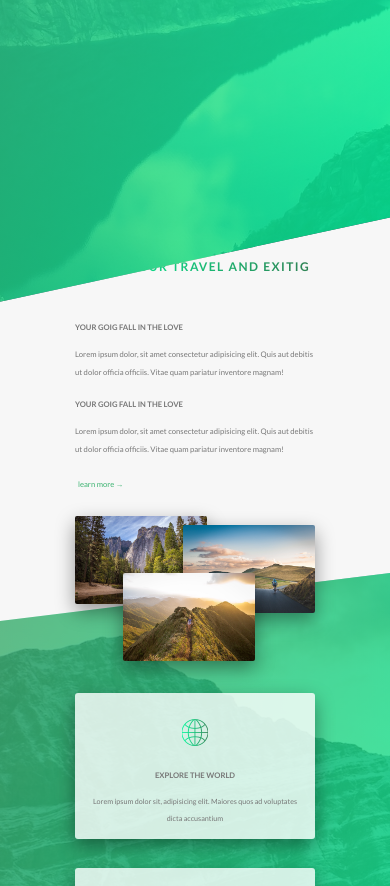
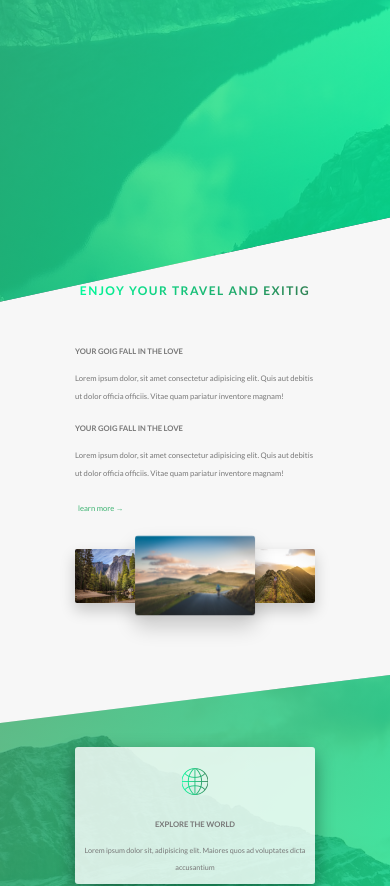
Before and after one commit to Moqaddasi/Travel, a website: page INDEX.HTML in a window 390 px wide. Shown: the part 500-1386 px from the top of the page. Drawn offline with Linux system fonts and the light colour scheme.

Commit message:
responsive E3

```diff
--- a/sass/base/_utlities.scss
+++ b/sass/base/_utlities.scss
@@ -1,6 +1,14 @@
 .u.center-text{ text-align: center !important;}
 .u-margin-bottom-small{margin-bottom: 2rem !important;}
-.u-margin-bottom-medium{margin-bottom: 4rem !important;}
-.u-margin-bottom-big{margin-bottom: 8rem !important;}
+.u-margin-bottom-medium{margin-bottom: 4rem !important;
+@include respond(tab-post){
+    margin-bottom: 3rem !important;
+}
+}
+.u-margin-bottom-big{margin-bottom: 8rem !important;
+@include respond (tab-post){
+    margin-bottom: 5rem !important;
+}
+}
 .u-margin-top-big{margin-top: 8rem !important;}
 .u-margin-top-huge{margin-top: 10rem !important;}
--- a/sass/component/_composition.scss
+++ b/sass/component/_composition.scss
@@ -8,21 +8,40 @@
          position: absolute;
          z-index: 10;
          transition: all .4s;
-         outline-offset: 2rem;;
+         outline-offset: 2rem;
+
+         @include respond (tab-port){
+             float: left;
+             position: relative;
+             width: 33.333333%;
+             box-shadow:0 1.5rem 3rem rgba($color-black ,.2);
+         }
 
          &__p1{
              left: 0;
              top: -2rem;
+             @include respond(tab-port){
+                 top: 0;
+             }
          }
 
          &__p2{
             right:0;
             top: 20srem;
+            @include respond (tab-port){
+                top: 0;
+                transform: scale(1.5);
+                z-index: 9999;
+            }
         }
 
         &__p3{
             left: 20%;
             top: 10rem;
+            @include respond (tab-port){
+                top: 0;
+                left: 0;
+            }
         }
 
         &:hover{
--- a/sass/component/_feature-box.scss
+++ b/sass/component/_feature-box.scss
@@ -6,6 +6,9 @@
     border-radius: 3px;
     box-shadow: 0 1.5rem 4rem rgba($color-black ,.4);
     transition: all .5s;
+    @include respond(tab-port){
+        padding: 1.5rem;
+    }
 
     &__icon{
         font-size: 5.6rem;
@@ -13,9 +16,10 @@
         background-image:linear-gradient(to right ,$color-primary-light,$color-primary-dark);
     -webkit-background-clip:text;
     color:transparent;
+    @include respond(tab-port){
+        margin-bottom: 0;
+        }
 
-    }
-    &__text{
     }
     &:hover{
 
--- a/sass/layout/_footer.scss
+++ b/sass/layout/_footer.scss
@@ -12,6 +12,9 @@
     &__logo-box{
         text-align: center;
         margin-bottom: 8rem;
+        @include respond(tab-port){
+            margin-bottom: 6rem;
+           }
     }
     &__logo{
         width: 15rem;
--- a/sass/pages/_home.scss
+++ b/sass/pages/_home.scss
@@ -2,6 +2,9 @@
     background-color: $color-gray-light-1;
     padding: 25rem 0;
     margin-top: -20vh;
+    @include respond (tab-port){
+        padding: 30rem 0rem;
+    }
 }
 .section-features{
     padding: 20rem 0;
@@ -16,6 +19,9 @@
     & > *{
         transform:skewY(7deg);
 
+    }
+    @include respond (tab-port){
+        padding: 10rem 0;
     }
 }
 .section-tour{
```
Also changed, not shown: css/style.css.
